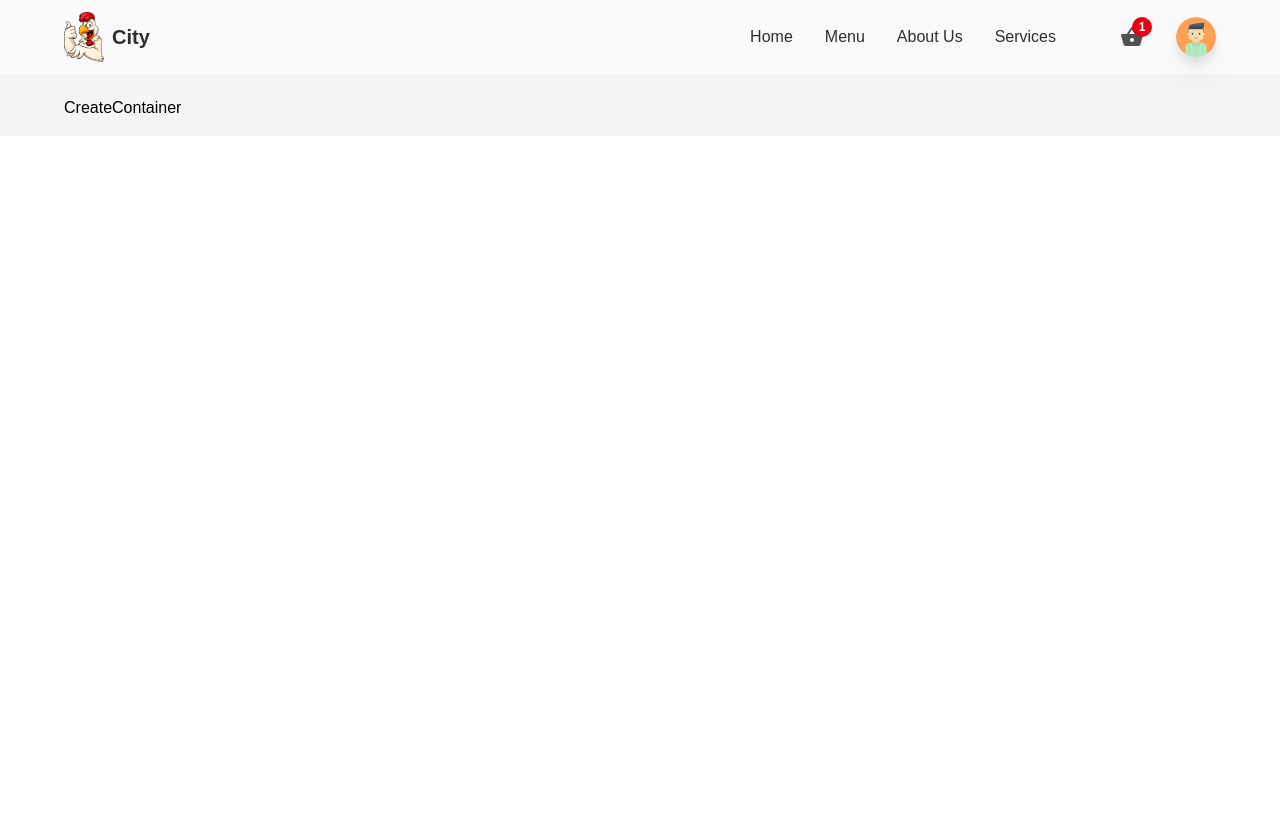
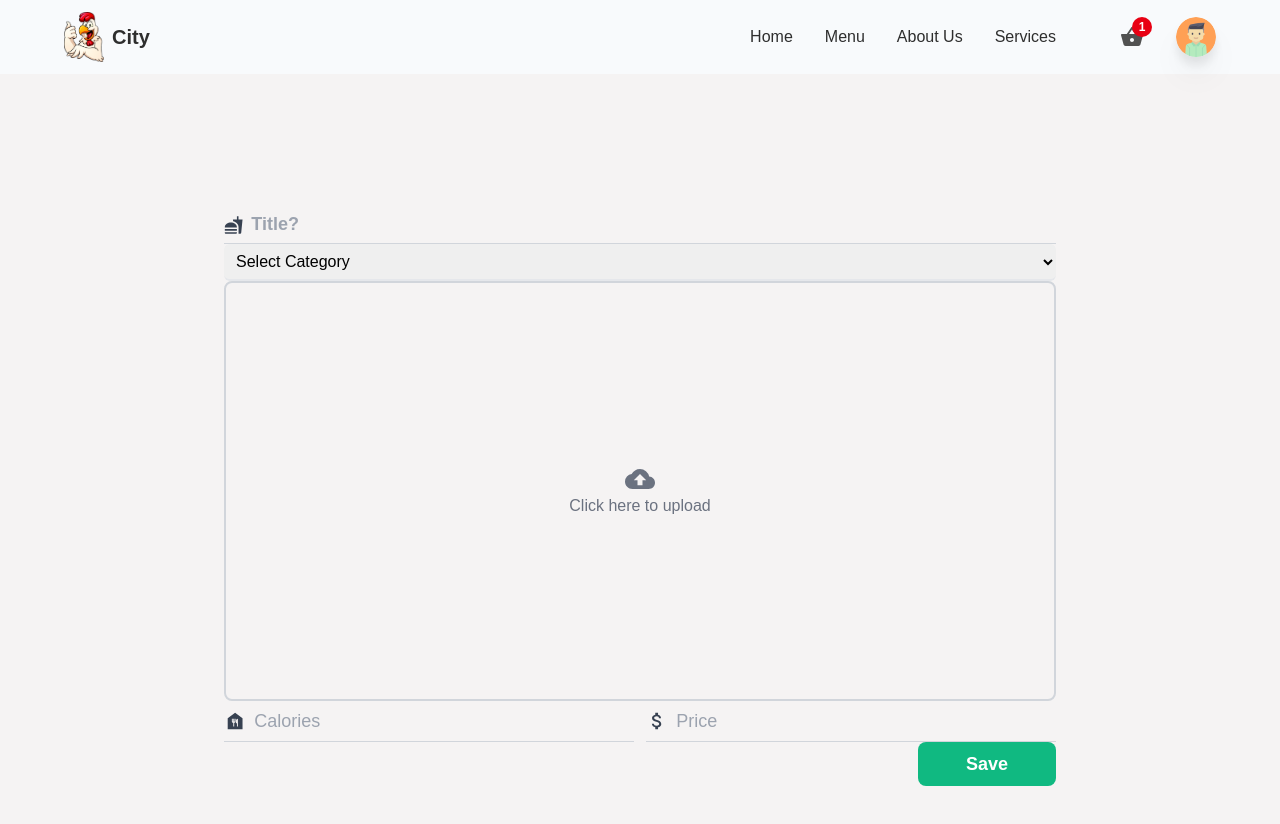
Before and after one commit to Devansh-365/food-delivery-app, a React (Create React App) app: page /createItem in a window 1280 px wide. Shown: the top 824 px of the page. Before the commit the page ends 800 px from the top, so only its background shows below. Built offline with nearby package versions, Linux system fonts and the light colour scheme.

Commit message:
Add new item section

```diff
--- a/src/components/CreateContainer.jsx
+++ b/src/components/CreateContainer.jsx
@@ -1,8 +1,143 @@
-import React from 'react'
+import React,{useState} from 'react'
+import { motion } from 'framer-motion'
+import {
+  MdFastfood,
+  MdCloudUpload,
+  MdDelete,
+  MdFoodBank,
+  MdAttachMoney,
+} from "react-icons/md";
+import { categories } from '../utils/data'
+import Loader from './Loader'
 
 const CreateContainer = () => {
+  const [title, setTitle] = useState("")
+  const [calories, setCalories] = useState("")
+  const [price, setPrice] = useState("")
+  const [category, setCategory] = useState(null)
+  const [imageAsset, setImageAsset] = useState(null)
+  const [fields, setFields] = useState(false)
+  const [alertStatus, setAlertStatus] = useState("danger")
+  const [msg, setMsg] = useState(null)
+  const [isLoading, setIsLoading] = useState(false)
+
+  const uploadImage= () => {}
+
+  const deleteImage = () => {}
+
+  const saveDetails = () => {}
+
   return (
-    <div>CreateContainer</div>
+    <div className='w-full min-h-screen flex items-center justify-center'>
+      <div className='w-[90%] md:w-[75%] border-gray-300 rounded-lg p-4 flex flex-col items-center justify-center'>
+        {
+          fields && (
+            <motion.p
+            initial={{opacity:0}}
+            animate = {{opacity:1}}
+            exit = {{opacity:0}}
+            className={`w-full p-2 rounded-lg text-center text-lg text-semibold ${alertStatus === "danger" ? "bg-red-400 text-red-800" : "bg-emerald-400 text-emerald-800" }`}
+            >
+            {msg}
+            </motion.p>
+          )
+        }
+        <div className='w-full py-2 border-b border-gray-300 flex items-center gap-2'>
+          <MdFastfood className='text-xl text-gray-700'/>
+          <input type="text"
+          required
+          value={title}
+          placeholder="Title?"
+          onChange={(e) => setTitle(e.target.value)}
+          className='w-full h-full text-lg bg-transparent font-semibold outline-none border-none placeholder:text-gray-4 text-textColor' />
+        </div>
+        <div className="w-full">
+            <select
+              onChange={(e) => setCategory(e.target.value)}
+              className="outline-none w-full text-base border-b-2 border-gray-200 p-2 rounded-md cursor-pointer"
+            >
+              <option value="other" className="bg-white">
+                Select Category
+              </option>
+              {categories.map((category) => (
+                <option
+                  key={category.id}
+                  className="text-base border-0 outline-none capitalize bg-white text-black"
+                  value={category.urlParamName}
+                >
+                  {category.name}
+                </option>
+              ))}
+            </select>
+          </div>
+
+          <div className='group flex justify-center items-center flex-col border-2 border-gray-300 w-full h-225 md:h-420 cursor-pointer rounded-lg'>
+            {isLoading ? <Loader /> : <>
+            {!imageAsset ? (
+                  <label className="w-full h-full flex flex-col items-center justify-center cursor-pointer">
+                    <div className="w-full h-full flex flex-col items-center justify-center">
+                      <MdCloudUpload className="text-gray-500 group-hover:text-gray-700 text-3xl" />
+                      <p className="text-gray-500 group-hover:text-gray-700">
+                        Click here to upload
+                      </p>
+                    </div>
+                    <input
+                      type="file"
+                      name="upload-image"
+                      accept="image/*"
+                      onChange={uploadImage}
+                      className="w-0 h-0"
+                    />
+                  </label>
+                ) : (
+                  <div className="relative h-full">
+                    <img
+                      src={imageAsset}
+                      alt=""
+                      className="h-full w-full object-cover"
+                    />
+                    <button
+                      type="button"
+                      className="absolute bottom-3 right-3 p-3 rounded-full bg-red-500 text-xl
+                  cursor-pointer outline-none hover:shadow-md duration-500 transition-all ease-in-out"
+                      onClick={deleteImage}
+                    >
+                      <MdDelete className="text-white" />
+                    </button>
+                  </div>
+                )}</>}
+          </div>
+
+          <div className='w-full flex flex-col md:flex-row items-center gap-3'>
+            <div className='w-full py-2 border-b border-gray-300 flex items-center gap-2'>
+              <MdFoodBank className='text-gray-700 text-2xl' />
+              <input
+              type="text"
+              required
+              value={calories}
+              onChange={(e) => setCalories(e.target.value)}
+              placeholder='Calories'
+              className='w-full h-full text-lg bg-transparent outline-none border-none placeholder:text-gray-400 text-textColor' />
+            </div>
+            <div className='w-full py-2 border-b border-gray-300 flex items-center gap-2'>
+              <MdAttachMoney className='text-gray-700 text-2xl' />
+              <input
+              type="text"
+              required
+              value={price}
+              onChange={(e) => setCalories(e.target.value)}
+              placeholder='Price'
+              className='w-full h-full text-lg bg-transparent outline-none border-none placeholder:text-gray-400 text-textColor' />
+            </div>
+          </div>
+          <div className='flex items-center w-full'>
+            <button
+            type='button'
+            className='ml-0 md:ml-auto w-full md:w-auto border-none outline-none bg-emerald-500 px-12 py-2 rounded-lg text-lg text-white font-semibold'
+            onClick={saveDetails}>Save</button>
+          </div>
+      </div>
+    </div>
   )
 }
 
--- a/src/components/Header.jsx
+++ b/src/components/Header.jsx
@@ -90,7 +90,8 @@
                                 </Link>
                             )
                         }
-                        <p className='px-4 py-2 flex items-center gap-3 cursor-pointer hover:bg-slate-100 transition-all duration-100 ease-in-out text-textColor text-base'>Logout <MdLogout /> </p>
+                        <p className='px-4 py-2 flex items-center gap-3 cursor-pointer hover:bg-slate-100 transition-all duration-100 ease-in-out text-textColor text-base'
+                        onClick={logout}>Logout <MdLogout /> </p>
                     </motion.div>
                     )}
                 </div>
--- /dev/null
+++ b/src/components/Loader.jsx
@@ -0,0 +1,24 @@
+import React from 'react'
+
+const Loader = () => {
+  return (
+    <svg
+      role="status"
+      className="inline mr-2 w-10 h-10 text-gray-200 animate-spin dark:text-gray-300 fill-emerald-500"
+      viewBox="0 0 100 101"
+      fill="none"
+      xmlns="http://www.w3.org/2000/svg"
+    >
+      <path
+        d="M100 50.5908C100 78.2051 77.6142 100.591 50 100.591C22.3858 100.591 0 78.2051 0 50.5908C0 22.9766 22.3858 0.59082 50 0.59082C77.6142 0.59082 100 22.9766 100 50.5908ZM9.08144 50.5908C9.08144 73.1895 27.4013 91.5094 50 91.5094C72.5987 91.5094 90.9186 73.1895 90.9186 50.5908C90.9186 27.9921 72.5987 9.67226 50 9.67226C27.4013 9.67226 9.08144 27.9921 9.08144 50.5908Z"
+        fill="currentColor"
+      />
+      <path
+        d="M93.9676 39.0409C96.393 38.4038 97.8624 35.9116 97.0079 33.5539C95.2932 28.8227 92.871 24.3692 89.8167 20.348C85.8452 15.1192 80.8826 10.7238 75.2124 7.41289C69.5422 4.10194 63.2754 1.94025 56.7698 1.05124C51.7666 0.367541 46.6976 0.446843 41.7345 1.27873C39.2613 1.69328 37.813 4.19778 38.4501 6.62326C39.0873 9.04874 41.5694 10.4717 44.0505 10.1071C47.8511 9.54855 51.7191 9.52689 55.5402 10.0491C60.8642 10.7766 65.9928 12.5457 70.6331 15.2552C75.2735 17.9648 79.3347 21.5619 82.5849 25.841C84.9175 28.9121 86.7997 32.2913 88.1811 35.8758C89.083 38.2158 91.5421 39.6781 93.9676 39.0409Z"
+        fill="currentFill"
+      />
+    </svg>
+  )
+}
+
+export default Loader
--- a/src/components/index.js
+++ b/src/components/index.js
@@ -2,3 +2,4 @@
 export { default as MainContainer } from "./MainContainer"
 export { default as CreateContainer } from "./CreateContainer"
 export { default as HomeContainer } from "./HomeContainer"
+export { default as Loader } from "./Loader"
--- a/src/utils/data.js
+++ b/src/utils/data.js
@@ -9,3 +9,46 @@
   {id: 3, name: 'Chicken Kebab', desc: 'Mixed Kabab Plate', price: '8.25', imageSrc: C3},
   {id: 4, name: 'Fish', desc: 'Mixed fish Kebab', price: '5.25', imageSrc: Fi1}
 ]
+
+export const categories = [
+  {
+    id: 1,
+    name: "Chicken",
+    urlParamName: "chicken",
+  },
+  {
+    id: 2,
+    name: "Beef",
+    urlParamName: "beef",
+  },
+  {
+    id: 3,
+    name: "Mutton",
+    urlParamName: "mutton",
+  },
+  {
+    id: 4,
+    name: "Fish",
+    urlParamName: "fish",
+  },
+  {
+    id: 5,
+    name: "Pizza",
+    urlParamName: "pizza",
+  },
+  {
+    id: 6,
+    name: "Snack",
+    urlParamName: "snacks",
+  },
+  {
+    id: 7,
+    name: "Deserts",
+    urlParamName: "deserts",
+  },
+  {
+    id: 8,
+    name: "Soft Drinks",
+    urlParamName: "drinks",
+  },
+];
```
